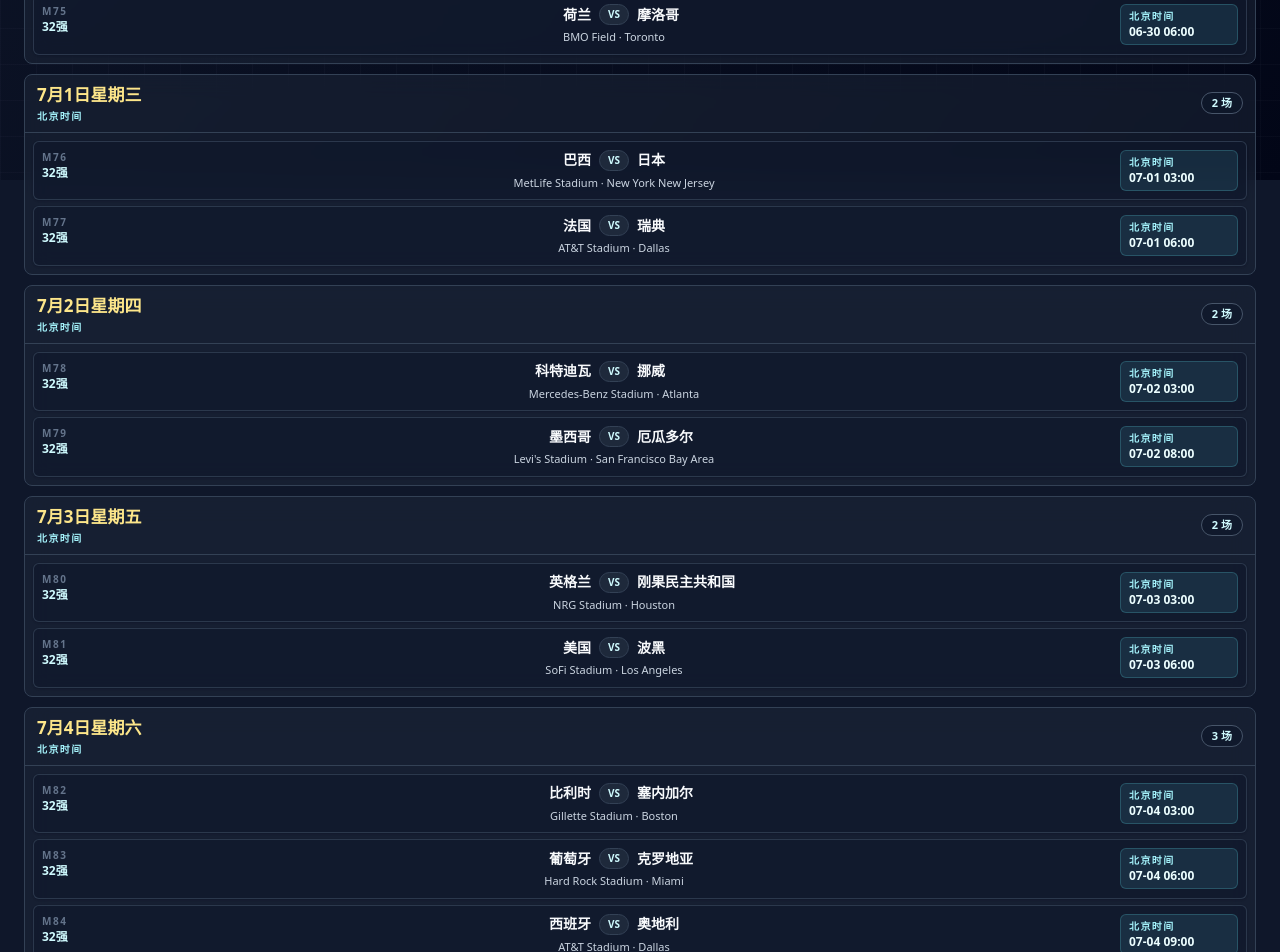
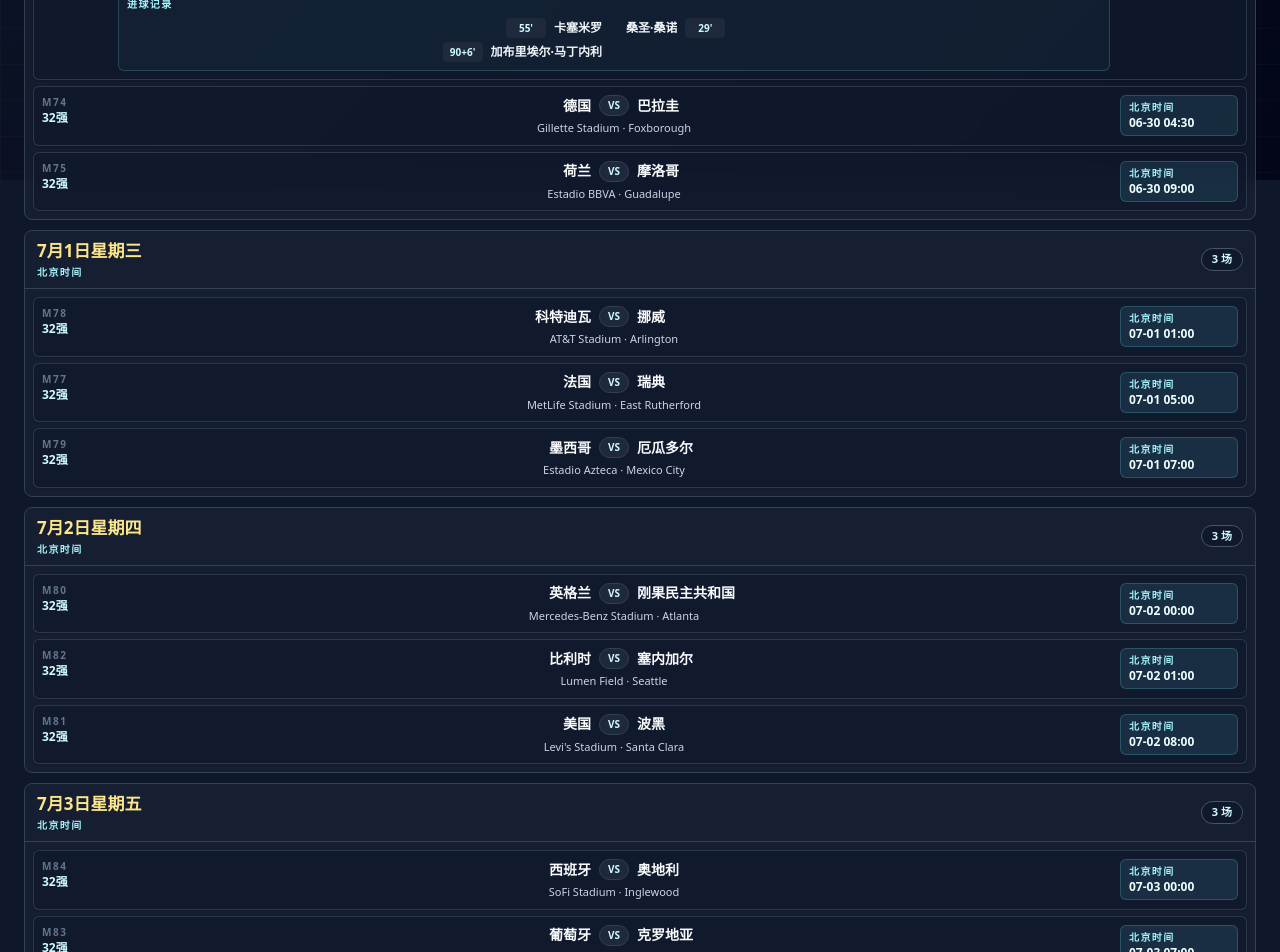
Before and after one commit to huayu2025ai-sketch/world-cup-26, a Next.js app: page /schedule in a window 1280 px wide. Shown: the part 620-1572 px from the top of the page. Built offline with nearby package versions, Linux system fonts and the light colour scheme.

Commit message:
Fix match ordering and schedule times

```diff
--- a/app/predictions/page.tsx
+++ b/app/predictions/page.tsx
@@ -78,8 +78,16 @@ const formatDate = (value: string) =>
     weekday: "long"
   }).format(new Date(`${value}T12:00:00`));
 
+const getBeijingTimestamp = (match: ScheduleMatch) => {
+  const [monthDay, time] = match.beijingTime.split(" ");
+  return new Date(`2026-${monthDay}T${time}:00+08:00`).getTime();
+};
+
+const sortByBeijingTime = (left: PredictionRow, right: PredictionRow) =>
+  getBeijingTimestamp(left.match) - getBeijingTimestamp(right.match) || left.match.id - right.match.id;
+
 const groupRowsByDate = (rows: PredictionRow[]) => {
-  return rows.reduce<Record<string, PredictionRow[]>>((acc, row) => {
+  const grouped = rows.reduce<Record<string, PredictionRow[]>>((acc, row) => {
     if (!acc[row.match.date]) {
       acc[row.match.date] = [];
     }
@@ -87,6 +95,9 @@ const groupRowsByDate = (rows: PredictionRow[]) => {
     acc[row.match.date].push(row);
     return acc;
   }, {});
+
+  Object.values(grouped).forEach((items) => items.sort(sortByBeijingTime));
+  return grouped;
 };
 
 const getPredictedAdvancer = (match: ScheduleMatch, prediction: MatchPrediction | null) => {
--- a/app/schedule/page.tsx
+++ b/app/schedule/page.tsx
@@ -19,8 +19,16 @@ const getBeijingDateKey = (match: ScheduleMatch) => {
   return `2026-${month}-${day}`;
 };
 
+const getBeijingTimestamp = (match: ScheduleMatch) => {
+  const [monthDay, time] = match.beijingTime.split(" ");
+  return new Date(`2026-${monthDay}T${time}:00+08:00`).getTime();
+};
+
+const sortByBeijingTime = (left: ScheduleMatch, right: ScheduleMatch) =>
+  getBeijingTimestamp(left) - getBeijingTimestamp(right) || left.id - right.id;
+
 const groupByDate = (matches: ScheduleMatch[]) => {
-  return matches.reduce<Record<string, ScheduleMatch[]>>((acc, match) => {
+  const grouped = matches.reduce<Record<string, ScheduleMatch[]>>((acc, match) => {
     const dateKey = getBeijingDateKey(match);
     if (!acc[dateKey]) {
       acc[dateKey] = [];
@@ -28,11 +36,9 @@ const groupByDate = (matches: ScheduleMatch[]) => {
     acc[dateKey].push(match);
     return acc;
   }, {});
-};
 
-const getBeijingTimestamp = (match: ScheduleMatch) => {
-  const [monthDay, time] = match.beijingTime.split(" ");
-  return new Date(`2026-${monthDay}T${time}:00+08:00`).getTime();
+  Object.values(grouped).forEach((items) => items.sort(sortByBeijingTime));
+  return grouped;
 };
 
 const getNewsTimestamp = (date: string) => {
--- a/components/KnockoutBracket.tsx
+++ b/components/KnockoutBracket.tsx
@@ -224,9 +224,8 @@ export default function KnockoutBracket() {
         }
       >
         <div className="mb-1 flex items-center justify-between gap-1 text-[8px] font-bold text-slate-400 sm:text-[9px]">
-          <span className="whitespace-nowrap rounded-full bg-white/5 px-1.5 py-0.5">{formatDateLabel(match.beijingTime)}</span>
           <span className="whitespace-nowrap rounded-full bg-cyan-300/10 px-1.5 py-0.5 text-cyan-100">
-            {match.beijingTime.split(" ")[1]}
+            北京时间 {match.beijingTime}
           </span>
         </div>
 
--- a/constants/scheduleData.ts
+++ b/constants/scheduleData.ts
@@ -396,37 +396,41 @@ const matchInputs: ScheduleMatchInput[] = [
   { id: 73, stage: "32强", date: "2026-06-28", etTime: "15:00", home: "南非", away: "加拿大", venue: "SoFi Stadium", city: "Los Angeles", homeScore: 0, awayScore: 1, goalScorers: [
     { player: "斯蒂芬·尤斯塔基奥", team: "加拿大", minute: "90+2'", type: "goal" },
   ] },
-  { id: 74, stage: "32强", date: "2026-06-29", etTime: "15:00", home: "德国", away: "巴拉圭", venue: "Estadio Azteca", city: "Mexico City" },
-  { id: 75, stage: "32强", date: "2026-06-29", etTime: "18:00", home: "荷兰", away: "摩洛哥", venue: "BMO Field", city: "Toronto" },
-  { id: 76, stage: "32强", date: "2026-06-30", etTime: "15:00", home: "巴西", away: "日本", venue: "MetLife Stadium", city: "New York New Jersey" },
-  { id: 77, stage: "32强", date: "2026-06-30", etTime: "18:00", home: "法国", away: "瑞典", venue: "AT&T Stadium", city: "Dallas" },
-  { id: 78, stage: "32强", date: "2026-07-01", etTime: "15:00", home: "科特迪瓦", away: "挪威", venue: "Mercedes-Benz Stadium", city: "Atlanta" },
-  { id: 79, stage: "32强", date: "2026-07-01", etTime: "20:00", home: "墨西哥", away: "厄瓜多尔", venue: "Levi's Stadium", city: "San Francisco Bay Area" },
-  { id: 80, stage: "32强", date: "2026-07-02", etTime: "15:00", home: "英格兰", away: "刚果民主共和国", venue: "NRG Stadium", city: "Houston" },
-  { id: 81, stage: "32强", date: "2026-07-02", etTime: "18:00", home: "美国", away: "波黑", venue: "SoFi Stadium", city: "Los Angeles" },
-  { id: 82, stage: "32强", date: "2026-07-03", etTime: "15:00", home: "比利时", away: "塞内加尔", venue: "Gillette Stadium", city: "Boston" },
-  { id: 83, stage: "32强", date: "2026-07-03", etTime: "18:00", home: "葡萄牙", away: "克罗地亚", venue: "Hard Rock Stadium", city: "Miami" },
-  { id: 84, stage: "32强", date: "2026-07-03", etTime: "21:00", home: "西班牙", away: "奥地利", venue: "AT&T Stadium", city: "Dallas" },
-  { id: 85, stage: "32强", date: "2026-07-04", etTime: "15:00", home: "瑞士", away: "阿尔及利亚", venue: "Estadio BBVA", city: "Monterrey" },
-  { id: 86, stage: "32强", date: "2026-07-04", etTime: "18:00", home: "阿根廷", away: "佛得角", venue: "Estadio Akron", city: "Guadalajara" },
-  { id: 87, stage: "32强", date: "2026-07-05", etTime: "15:00", home: "哥伦比亚", away: "加纳", venue: "BC Place", city: "Vancouver" },
-  { id: 88, stage: "32强", date: "2026-07-05", etTime: "18:00", home: "澳大利亚", away: "埃及", venue: "Arrowhead Stadium", city: "Kansas City" },
-  { id: 89, stage: "16强", date: "2026-07-06", etTime: "15:00", home: "32强胜者", away: "32强胜者", venue: "Lumen Field", city: "Seattle" },
-  { id: 90, stage: "16强", date: "2026-07-06", etTime: "18:00", home: "32强胜者", away: "32强胜者", venue: "Lincoln Financial Field", city: "Philadelphia" },
-  { id: 91, stage: "16强", date: "2026-07-07", etTime: "15:00", home: "32强胜者", away: "32强胜者", venue: "Mercedes-Benz Stadium", city: "Atlanta" },
-  { id: 92, stage: "16强", date: "2026-07-07", etTime: "18:00", home: "32强胜者", away: "32强胜者", venue: "BC Place", city: "Vancouver" },
-  { id: 93, stage: "16强", date: "2026-07-08", etTime: "15:00", home: "32强胜者", away: "32强胜者", venue: "Hard Rock Stadium", city: "Miami" },
-  { id: 94, stage: "16强", date: "2026-07-08", etTime: "18:00", home: "32强胜者", away: "32强胜者", venue: "Gillette Stadium", city: "Boston" },
-  { id: 95, stage: "16强", date: "2026-07-09", etTime: "15:00", home: "32强胜者", away: "32强胜者", venue: "AT&T Stadium", city: "Dallas" },
-  { id: 96, stage: "16强", date: "2026-07-09", etTime: "18:00", home: "32强胜者", away: "32强胜者", venue: "MetLife Stadium", city: "New York New Jersey" },
-  { id: 97, stage: "1/4决赛", date: "2026-07-10", etTime: "15:00", home: "16强胜者", away: "16强胜者", venue: "SoFi Stadium", city: "Los Angeles" },
-  { id: 98, stage: "1/4决赛", date: "2026-07-10", etTime: "18:00", home: "16强胜者", away: "16强胜者", venue: "Arrowhead Stadium", city: "Kansas City" },
-  { id: 99, stage: "1/4决赛", date: "2026-07-11", etTime: "15:00", home: "16强胜者", away: "16强胜者", venue: "Hard Rock Stadium", city: "Miami" },
-  { id: 100, stage: "1/4决赛", date: "2026-07-11", etTime: "18:00", home: "16强胜者", away: "16强胜者", venue: "Estadio Azteca", city: "Mexico City" },
-  { id: 101, stage: "半决赛", date: "2026-07-14", etTime: "20:00", home: "1/4决赛胜者", away: "1/4决赛胜者", venue: "AT&T Stadium", city: "Dallas" },
-  { id: 102, stage: "半决赛", date: "2026-07-15", etTime: "20:00", home: "1/4决赛胜者", away: "1/4决赛胜者", venue: "Mercedes-Benz Stadium", city: "Atlanta" },
-  { id: 103, stage: "季军赛", date: "2026-07-18", etTime: "18:00", home: "半决赛负者", away: "半决赛负者", venue: "Hard Rock Stadium", city: "Miami" },
-  { id: 104, stage: "决赛", date: "2026-07-19", etTime: "15:00", home: "半决赛胜者", away: "半决赛胜者", venue: "MetLife Stadium", city: "New York New Jersey" }
+  { id: 74, stage: "32强", date: "2026-06-29", etTime: "16:30", home: "德国", away: "巴拉圭", venue: "Gillette Stadium", city: "Foxborough" },
+  { id: 75, stage: "32强", date: "2026-06-29", etTime: "21:00", home: "荷兰", away: "摩洛哥", venue: "Estadio BBVA", city: "Guadalupe" },
+  { id: 76, stage: "32强", date: "2026-06-29", etTime: "13:00", home: "巴西", away: "日本", venue: "NRG Stadium", city: "Houston", homeScore: 2, awayScore: 1, goalScorers: [
+    { player: "桑圣·桑诺", team: "日本", minute: "29'", type: "goal" },
+    { player: "卡塞米罗", team: "巴西", minute: "55'", type: "goal" },
+    { player: "加布里埃尔·马丁内利", team: "巴西", minute: "90+6'", type: "goal" },
+  ] },
+  { id: 77, stage: "32强", date: "2026-06-30", etTime: "17:00", home: "法国", away: "瑞典", venue: "MetLife Stadium", city: "East Rutherford" },
+  { id: 78, stage: "32强", date: "2026-06-30", etTime: "13:00", home: "科特迪瓦", away: "挪威", venue: "AT&T Stadium", city: "Arlington" },
+  { id: 79, stage: "32强", date: "2026-06-30", etTime: "19:00", home: "墨西哥", away: "厄瓜多尔", venue: "Estadio Azteca", city: "Mexico City" },
+  { id: 80, stage: "32强", date: "2026-07-01", etTime: "12:00", home: "英格兰", away: "刚果民主共和国", venue: "Mercedes-Benz Stadium", city: "Atlanta" },
+  { id: 81, stage: "32强", date: "2026-07-01", etTime: "20:00", home: "美国", away: "波黑", venue: "Levi's Stadium", city: "Santa Clara" },
+  { id: 82, stage: "32强", date: "2026-07-01", etTime: "13:00", home: "比利时", away: "塞内加尔", venue: "Lumen Field", city: "Seattle" },
+  { id: 83, stage: "32强", date: "2026-07-02", etTime: "19:00", home: "葡萄牙", away: "克罗地亚", venue: "BMO Field", city: "Toronto" },
+  { id: 84, stage: "32强", date: "2026-07-02", etTime: "12:00", home: "西班牙", away: "奥地利", venue: "SoFi Stadium", city: "Inglewood" },
+  { id: 85, stage: "32强", date: "2026-07-02", etTime: "20:00", home: "瑞士", away: "阿尔及利亚", venue: "BC Place", city: "Vancouver" },
+  { id: 86, stage: "32强", date: "2026-07-03", etTime: "18:00", home: "阿根廷", away: "佛得角", venue: "Hard Rock Stadium", city: "Miami Gardens" },
+  { id: 87, stage: "32强", date: "2026-07-03", etTime: "20:30", home: "哥伦比亚", away: "加纳", venue: "Arrowhead Stadium", city: "Kansas City" },
+  { id: 88, stage: "32强", date: "2026-07-03", etTime: "13:00", home: "澳大利亚", away: "埃及", venue: "AT&T Stadium", city: "Arlington" },
+  { id: 89, stage: "16强", date: "2026-07-04", etTime: "17:00", home: "32强胜者", away: "32强胜者", venue: "Lincoln Financial Field", city: "Philadelphia" },
+  { id: 90, stage: "16强", date: "2026-07-04", etTime: "13:00", home: "32强胜者", away: "32强胜者", venue: "NRG Stadium", city: "Houston" },
+  { id: 91, stage: "16强", date: "2026-07-05", etTime: "16:00", home: "32强胜者", away: "32强胜者", venue: "MetLife Stadium", city: "East Rutherford" },
+  { id: 92, stage: "16强", date: "2026-07-05", etTime: "19:00", home: "32强胜者", away: "32强胜者", venue: "Estadio Azteca", city: "Mexico City" },
+  { id: 93, stage: "16强", date: "2026-07-06", etTime: "15:00", home: "32强胜者", away: "32强胜者", venue: "AT&T Stadium", city: "Arlington" },
+  { id: 94, stage: "16强", date: "2026-07-06", etTime: "20:00", home: "32强胜者", away: "32强胜者", venue: "Lumen Field", city: "Seattle" },
+  { id: 95, stage: "16强", date: "2026-07-07", etTime: "12:00", home: "32强胜者", away: "32强胜者", venue: "Mercedes-Benz Stadium", city: "Atlanta" },
+  { id: 96, stage: "16强", date: "2026-07-07", etTime: "16:00", home: "32强胜者", away: "32强胜者", venue: "BC Place", city: "Vancouver" },
+  { id: 97, stage: "1/4决赛", date: "2026-07-09", etTime: "16:00", home: "16强胜者", away: "16强胜者", venue: "Gillette Stadium", city: "Foxborough" },
+  { id: 98, stage: "1/4决赛", date: "2026-07-10", etTime: "15:00", home: "16强胜者", away: "16强胜者", venue: "SoFi Stadium", city: "Inglewood" },
+  { id: 99, stage: "1/4决赛", date: "2026-07-11", etTime: "17:00", home: "16强胜者", away: "16强胜者", venue: "Hard Rock Stadium", city: "Miami Gardens" },
+  { id: 100, stage: "1/4决赛", date: "2026-07-11", etTime: "21:00", home: "16强胜者", away: "16强胜者", venue: "Arrowhead Stadium", city: "Kansas City" },
+  { id: 101, stage: "半决赛", date: "2026-07-14", etTime: "15:00", home: "1/4决赛胜者", away: "1/4决赛胜者", venue: "AT&T Stadium", city: "Arlington" },
+  { id: 102, stage: "半决赛", date: "2026-07-15", etTime: "15:00", home: "1/4决赛胜者", away: "1/4决赛胜者", venue: "Mercedes-Benz Stadium", city: "Atlanta" },
+  { id: 103, stage: "季军赛", date: "2026-07-18", etTime: "17:00", home: "半决赛负者", away: "半决赛负者", venue: "Hard Rock Stadium", city: "Miami Gardens" },
+  { id: 104, stage: "决赛", date: "2026-07-19", etTime: "15:00", home: "半决赛胜者", away: "半决赛胜者", venue: "MetLife Stadium", city: "East Rutherford" }
 ];
 
 export const scheduleMatches: ScheduleMatch[] = matchInputs.map(withBeijingTime);
```
